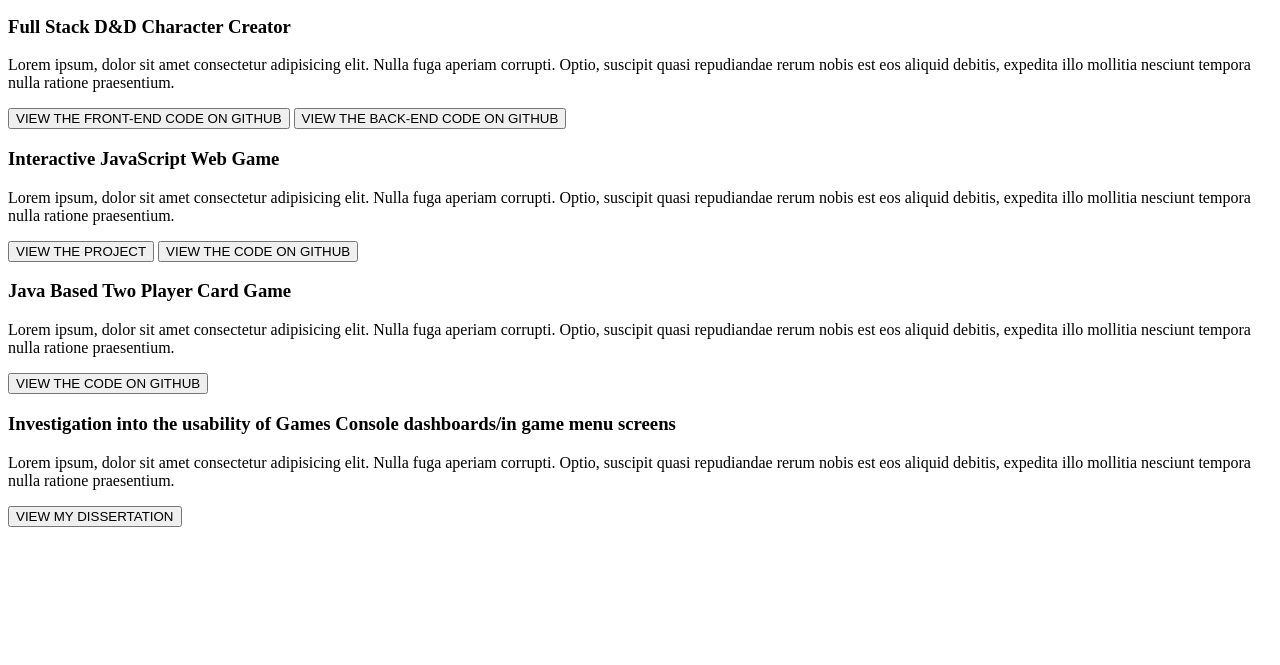
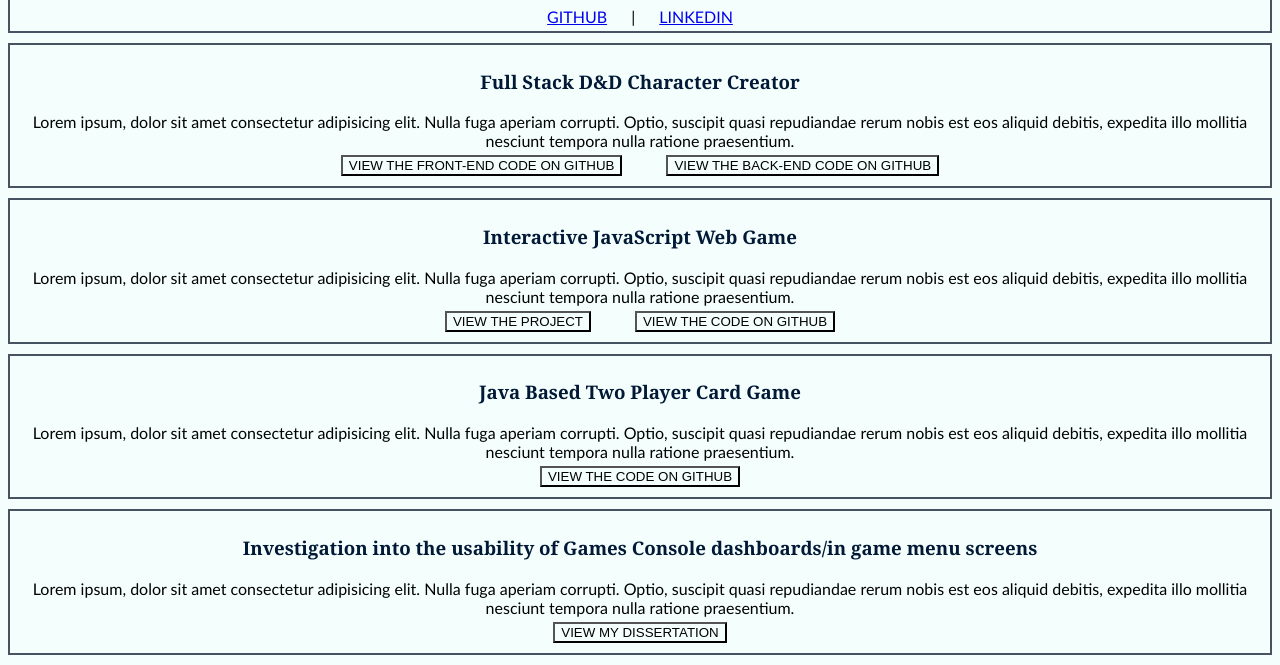
Before and after one commit to TheMightyBrebble/Portfolio-Website, a plain HTML site: page main.html in a window 1280 px wide. Shown: the part 182-847 px from the top of the page. Before the commit the page ends 800 px from the top, so only its background shows below. Drawn offline with Linux system fonts and the light colour scheme.

Commit message:
Basic Styling

```diff
--- a/main.html
+++ b/main.html
@@ -15,42 +15,43 @@
                 JavaScript and modern web technologies.
             </p>
 
+            <section class="links">
             <a href="https://github.com/TheMightyBrebble">GITHUB</a> |
             <a href="https://www.linkedin.com/in/bradley-cartwright-8988bb33a/"
                 >LINKEDIN</a
             >
-        </div>
+            </section></div>
 
-        <div class="project-D&D">
+        <div class="group-project">
             <h3>Full Stack D&D Character Creator</h3>
-            <p>
+            <section>
                 Lorem ipsum, dolor sit amet consectetur adipisicing elit. Nulla
                 fuga aperiam corrupti. Optio, suscipit quasi repudiandae rerum
                 nobis est eos aliquid debitis, expedita illo mollitia nesciunt
                 tempora nulla ratione praesentium.
-            </p>
+            </section>
             <a href="https://github.com/ASham-02/FrontEnd-Group-Project"><button class="viewButton">VIEW THE FRONT-END CODE ON GITHUB</button></a>
             <a href="https://github.com/ASham-02/DnD-Group-Project"><button class="viewButton">VIEW THE BACK-END CODE ON GITHUB</button></a>
         </div>
         <div class="project-gameWebsite">
             <h3>Interactive JavaScript Web Game</h3>
-            <p>
+            <section>
                 Lorem ipsum, dolor sit amet consectetur adipisicing elit. Nulla
                 fuga aperiam corrupti. Optio, suscipit quasi repudiandae rerum
                 nobis est eos aliquid debitis, expedita illo mollitia nesciunt
                 tempora nulla ratione praesentium.
-            </p>
+            </section>
             <a href="https://themightybrebble.github.io/BrebbleGame.github.io/"><button class="viewButton">VIEW THE PROJECT</button></a>
             <a href="https://github.com/TheMightyBrebble/BrebbleGame.github.io"><button class="viewButton">VIEW THE CODE ON GITHUB</button></a>
         </div>
         <div class="project-cardGame">
             <h3>Java Based Two Player Card Game</h3>
-            <p>
+            <section>
                 Lorem ipsum, dolor sit amet consectetur adipisicing elit. Nulla
                 fuga aperiam corrupti. Optio, suscipit quasi repudiandae rerum
                 nobis est eos aliquid debitis, expedita illo mollitia nesciunt
                 tempora nulla ratione praesentium.
-            </p>
+            </section>
             <a href="https://github.com/TheMightyBrebble/BrebbleSnapGame"><button class="viewButton">VIEW THE CODE ON GITHUB</button></a>
         </div>
         <div class="project-3rdYear">
@@ -58,12 +59,12 @@
                 Investigation into the usability of Games Console dashboards/in
                 game menu screens
             </h3>
-            <p>
+            <section>
                 Lorem ipsum, dolor sit amet consectetur adipisicing elit. Nulla
                 fuga aperiam corrupti. Optio, suscipit quasi repudiandae rerum
                 nobis est eos aliquid debitis, expedita illo mollitia nesciunt
                 tempora nulla ratione praesentium.
-            </p>
+            </section>
             <a href="Third Year Project Dissertation.pdf"><button class="viewButton">VIEW MY DISSERTATION</button></a>
         </div>
     </body>
--- a/styles.css
+++ b/styles.css
@@ -0,0 +1,45 @@
+* {
+    background-color: #f4fffd;
+    text-align: center;
+
+}
+div{
+    padding: 5px;
+    margin-bottom: 10px;
+}
+
+h1,
+h2,
+h3 {
+    color: #011936;
+    font-family: Georgia, 'Times New Roman', Times, serif;
+}
+p,section {
+    font-family: 'Trebuchet MS', 'Lucida Sans Unicode', 'Lucida Grande', 'Lucida Sans', Arial, sans-serif;
+}
+button {
+    margin: 5px 20px 5px 20px;
+}
+.links {
+    word-spacing: 20px;
+}
+
+.opening {
+    border: 2px solid #465362;
+}
+.group-project {
+    border: 2px solid #465362;
+    text-align: center;
+}
+
+.project-gameWebsite {
+    border: 2px solid #465362;
+}
+
+.project-cardGame {
+    border: 2px solid #465362;
+}
+
+.project-3rdYear {
+    border: 2px solid #465362;
+}
```
